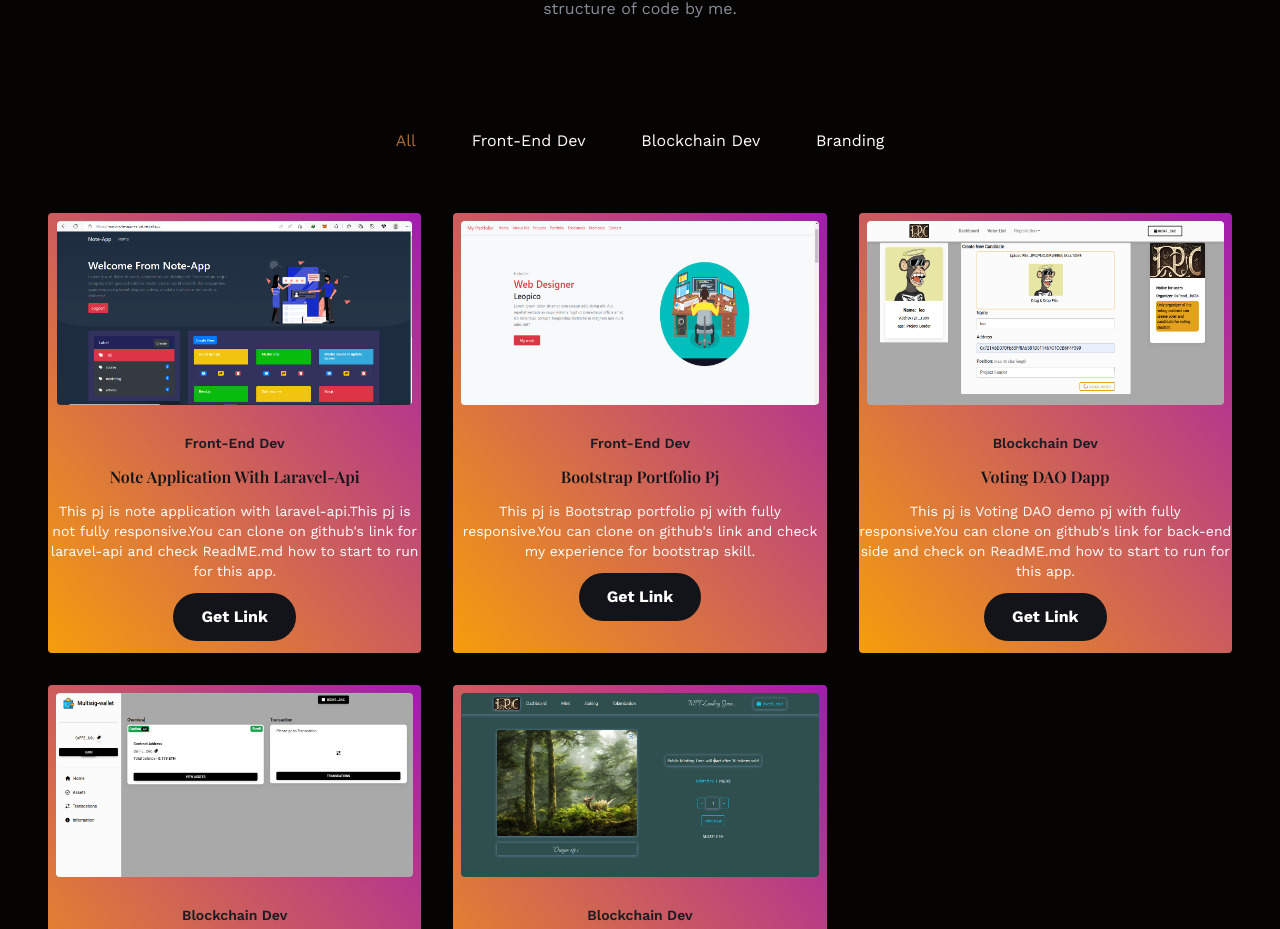
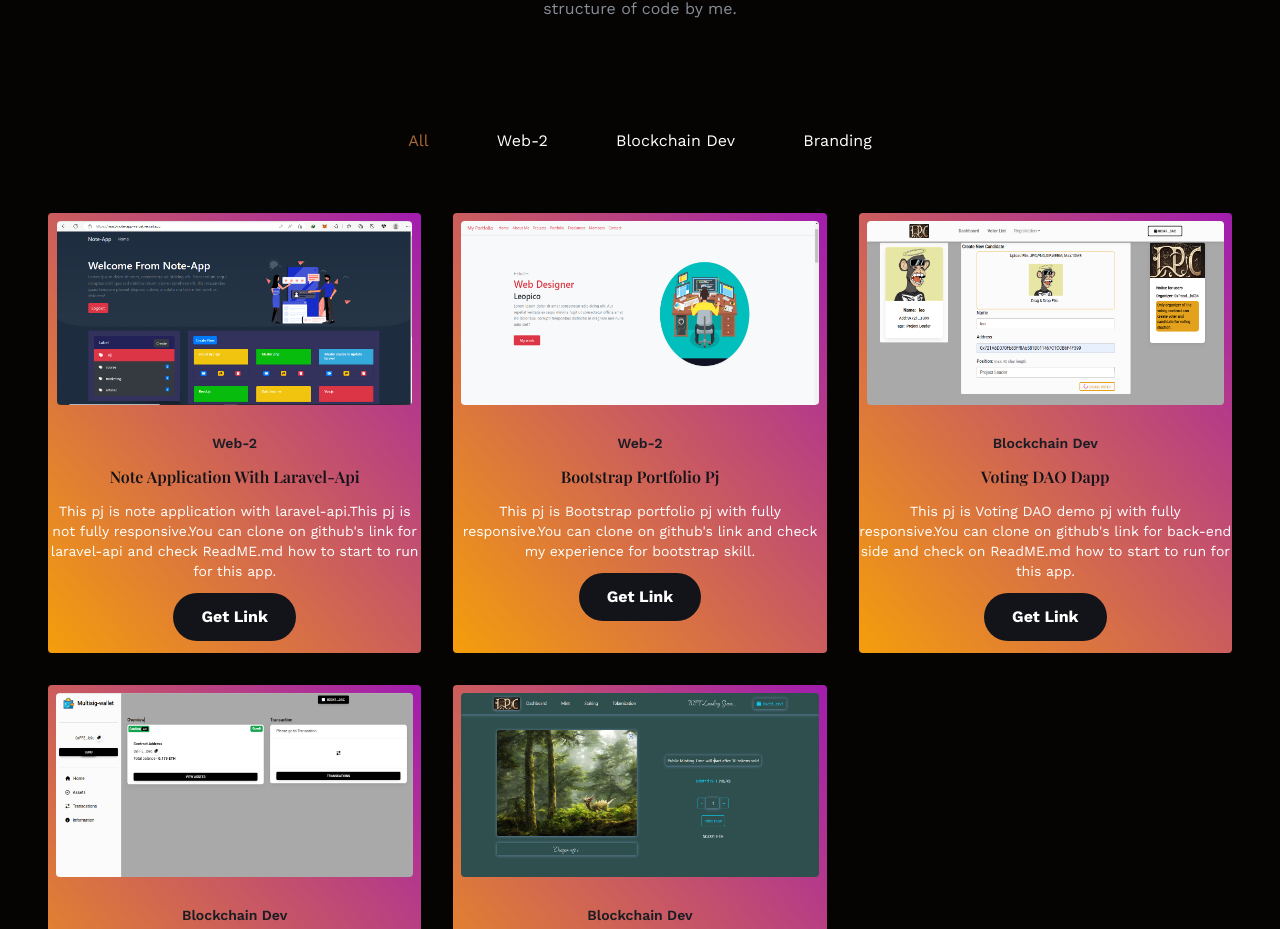
Before and after one commit to leopico/portfolio, a React (Create React App) app: page / in a window 1280 px wide. Shown: the part 1778-2707 px from the top of the page. Built offline with nearby package versions, Linux system fonts and the light colour scheme; a web font is replaced by a local one.

Commit message:
changed categories

```diff
--- a/src/data.js
+++ b/src/data.js
@@ -134,7 +134,7 @@ export const projectsNav = [
     name: "all",
   },
   {
-    name: "front-end dev",
+    name: "web-2",
   },
   {
     name: "Blockchain dev",
@@ -150,7 +150,7 @@ export const projectsData = [
     id: "1",
     image: Project1,
     name: "Note application with Laravel-api",
-    category: "front-end dev",
+    category: "web-2",
     description:
       "This pj is note application with laravel-api.This pj is not fully responsive.You can clone on github's link for laravel-api and check ReadME.md how to start to run for this app.",
     link: "https://github.com/leopico/note-app-api.git",
@@ -159,7 +159,7 @@ export const projectsData = [
     id: "2",
     image: Project2,
     name: "Bootstrap portfolio pj",
-    category: "front-end dev",
+    category: "web-2",
     description:
       "This pj is Bootstrap portfolio pj with fully responsive.You can clone on github's link and check my experience for bootstrap skill.",
     link: "https://github.com/leopico/bootstrap-portfolio.git",
```
